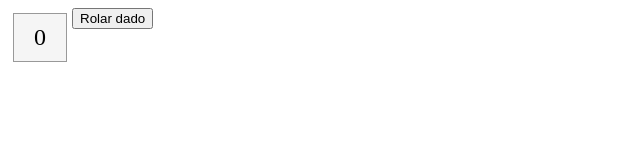
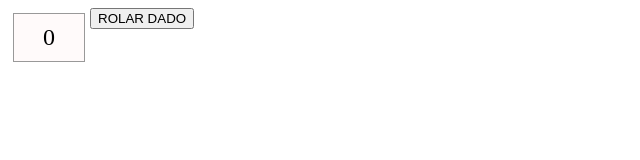
Before and after one commit to ibiamonbroadcast/rpgavr.github.io, a plain HTML site: page d6.html in a window 1280 px wide. Shown: the whole page, without its empty margins (0-640 px from the left). Drawn offline with Linux system fonts and the light colour scheme.

Commit message:
Update d6.html

```diff
--- a/d6.html
+++ b/d6.html
@@ -4,8 +4,8 @@
 <style>
 div.dice{
 	float:left;
-	width:32px;
-	background:#F5F5F5;
+	width:50px;
+	background:#FFFAFA;
 	border:#999 1px solid;
 	padding:10px;
 	font-size:24px;
@@ -18,14 +18,14 @@ function rollDice(){
     var die1 = document.getElementById("die1");
     var status = document.getElementById("status");
     var d1 = Math.floor(Math.random() * 6) + 1;
-    var diceTotal = d1;
     die1.innerHTML = d1;
+    status.innerHTML = " "+" ";
 }
 </script>
 </head>
 <body>
 <div id="die1" class="dice">0</div>
-<button onclick="rollDice()">Rolar dado</button>
+<button onclick="rollDice()">ROLAR DADO </button>
 <h2 id="status" style="clear:left;"></h2>
 </body>
 </html>
```
